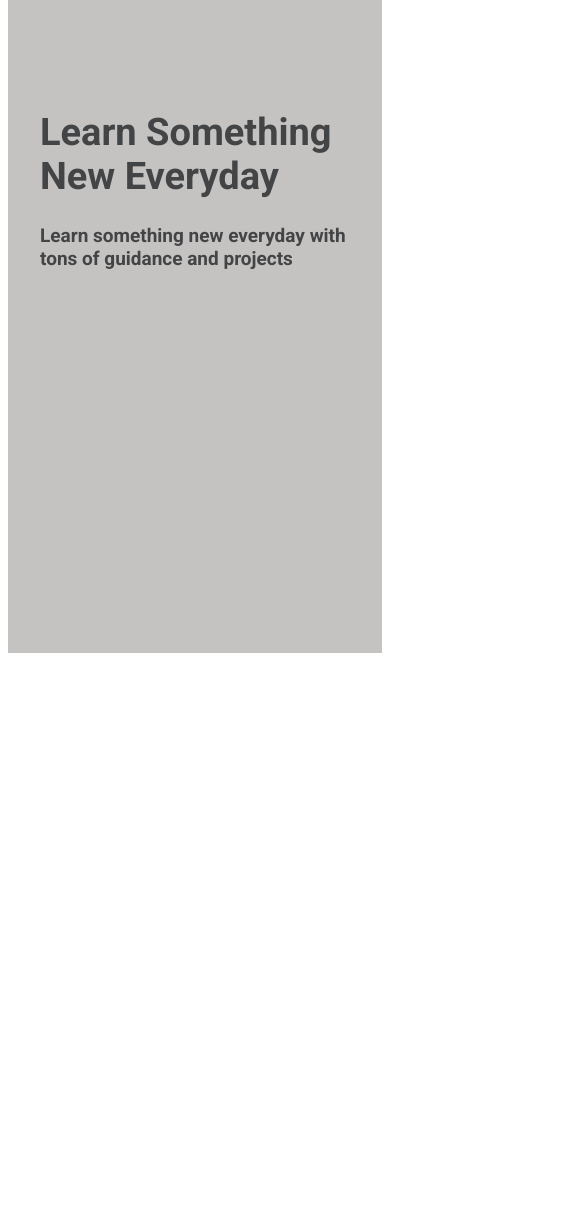
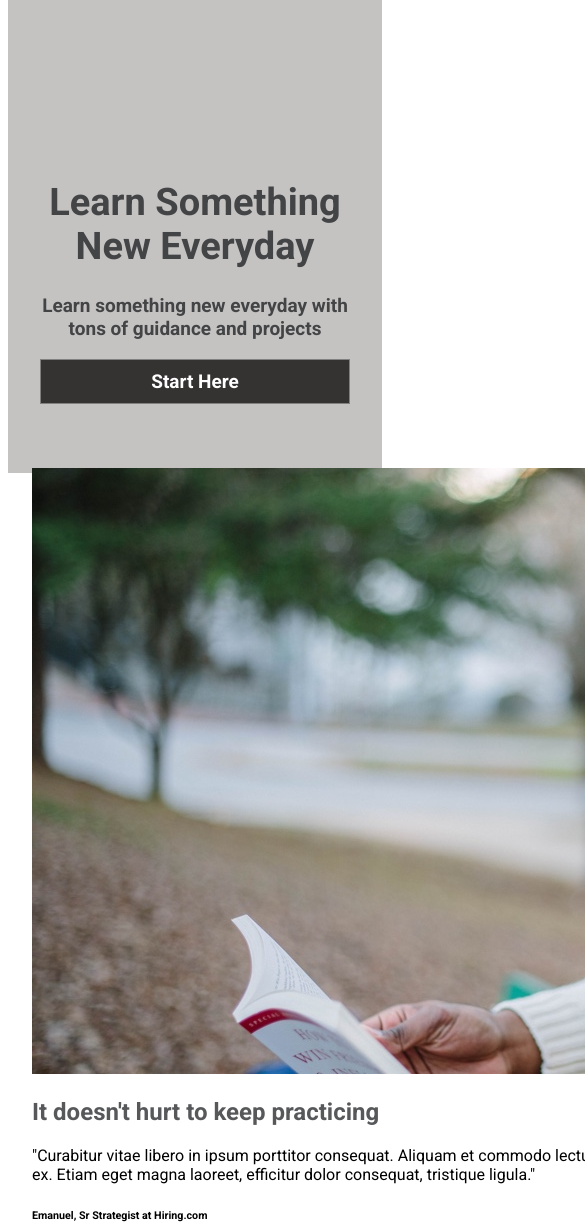
Before and after one commit to Samaresh-Das/Colmar-Academy, a plain HTML site: page index.html in a window 390 px wide. Shown: the part 365-1590 px from the top of the page, 585 px wide, since content can reach past the window. Before the commit the page ends 1018 px from the top, so only its background shows below. Drawn offline with Linux system fonts and the light colour scheme.

Commit message:
Adding information bar

```diff
--- a/Resources/css/style.css
+++ b/Resources/css/style.css
@@ -112,26 +112,83 @@ header {
     font-size: 24px;
   }
 
-@media only screen and (max-width: 760px) {
+  .start{
+    border: 1px solid gray;
+    background-color: rgb(53, 50, 50);
+    color: white;
+    padding: 10px;
+    text-align: center;
+    max-width: 400px;
+    margin: auto;
+    margin-top: 60px;
+  }
+
+@media only screen and (max-width: 900px) {
   .maincontent{
-    top:64px;
+      top:64px;
       display: flex;
       flex-direction: column;
       align-items: center;
       background-color: rgb(197, 194, 194);
   }
 
+  .banner{
+    height: 800px;
+    box-sizing: border-box;
+    margin-bottom: 100px;
+    max-height: 400 !important;
+  }
+
+
   .banner img{
     padding: 0px;
     margin-top: -16px !important;
     margin: 0px;
     max-width: 100%;
+
   }
 
   .learn{
-    margin-top: -600px;
-    padding-left: 32px;
-    padding-top: 32px;
-    font-size: 19px;
+    margin-top: -450px;
+    padding: 32px;
+    font-size: 19px;text-align: center;
+    background-repeat: no-repeat;
+    align-content: center;
+  }
+
+  .start{
+    border: 1px solid gray;
+    background-color: rgb(53, 50, 50);
+    color: white;
+    text-align: center;
+    padding: 10px;
+    max-width: 300px;
+    margin: auto;
+    align-content: center;
   }
 }
+
+.info{
+  display: flex;
+}
+
+.box1{
+  max-width: 1100px;
+  padding: 32px 24px;
+  border-right: 2px solid rgb(177, 171, 171);
+}
+
+.box1 h2{
+
+  padding: 32px auto;
+  color: rgb(86, 88, 90);
+}
+
+.text1 h2{
+
+}
+
+.otherboxes{
+  display: flex;
+  flex-direction: column;
+}
--- a/index.html
+++ b/index.html
@@ -42,6 +42,37 @@
         <div class='learn'>
             <h1>Learn Something New Everyday</h1>
             <p>Learn something new everyday with tons of guidance and projects</p>
+            <p class='start'>Start Here</p>
+        </div>
+    </div>
+
+    <div class='info'>
+
+        <div class='box1'>
+            <img src="./Resources/images/information-main.jpg">
+            <h2>It doesn't hurt to keep practicing</h2>
+            <p class='text1'>"Curabitur vitae libero in ipsum porttitor consequat. Aliquam et commodo lectus, nec consequat neque. Sed non accumsan urna. Phasellus sed consequat ex. Etiam eget magna laoreet, efficitur dolor consequat, tristique ligula."</p>
+            <h6 class='text1'>Emanuel, Sr Strategist at Hiring.com</h6>
+        </div>
+
+        <div class='otherboxes'>
+            <div class='box2'>
+                <h4>Orientation date</h4>
+                <p>Tue 10/11 &amp; Wed 10/12: 8am-3pm</p>
+                <span><a href="#">Read more</a></span>
+            </div>
+
+            <div class="box3">
+                <h4>Our campus</h4>
+                <p>Find which campus is close by you</p>
+                <span><a href="#">Read more</a></span>
+            </div>
+
+            <div class='box4'>
+                <h4>Our guest lecture</h4>
+                <p>Join a keynote with Oliver Sack about music in medical treatment</p>
+                <span><a href="#">Read more</a></span>
+            </div>
         </div>
     </div>
 
```
